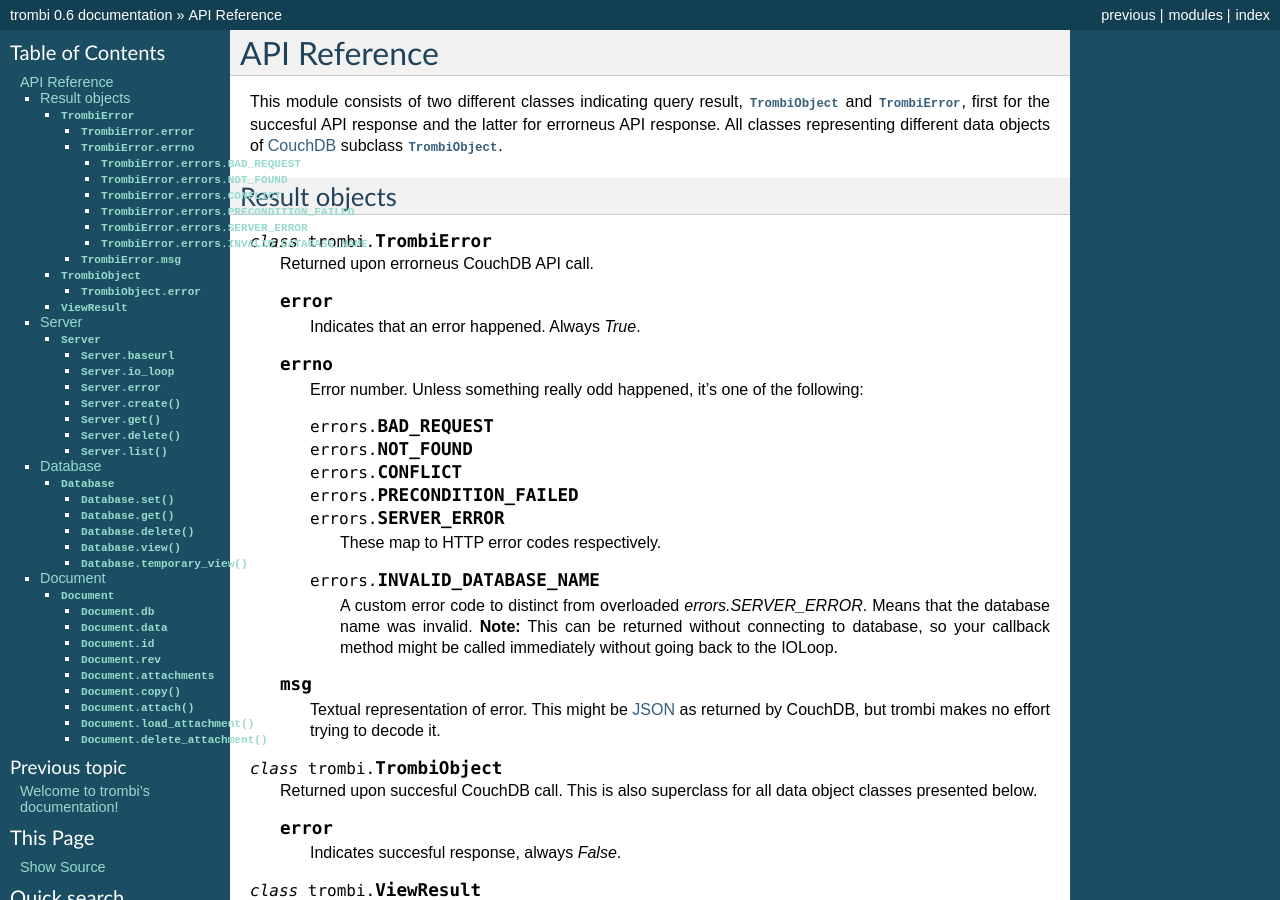
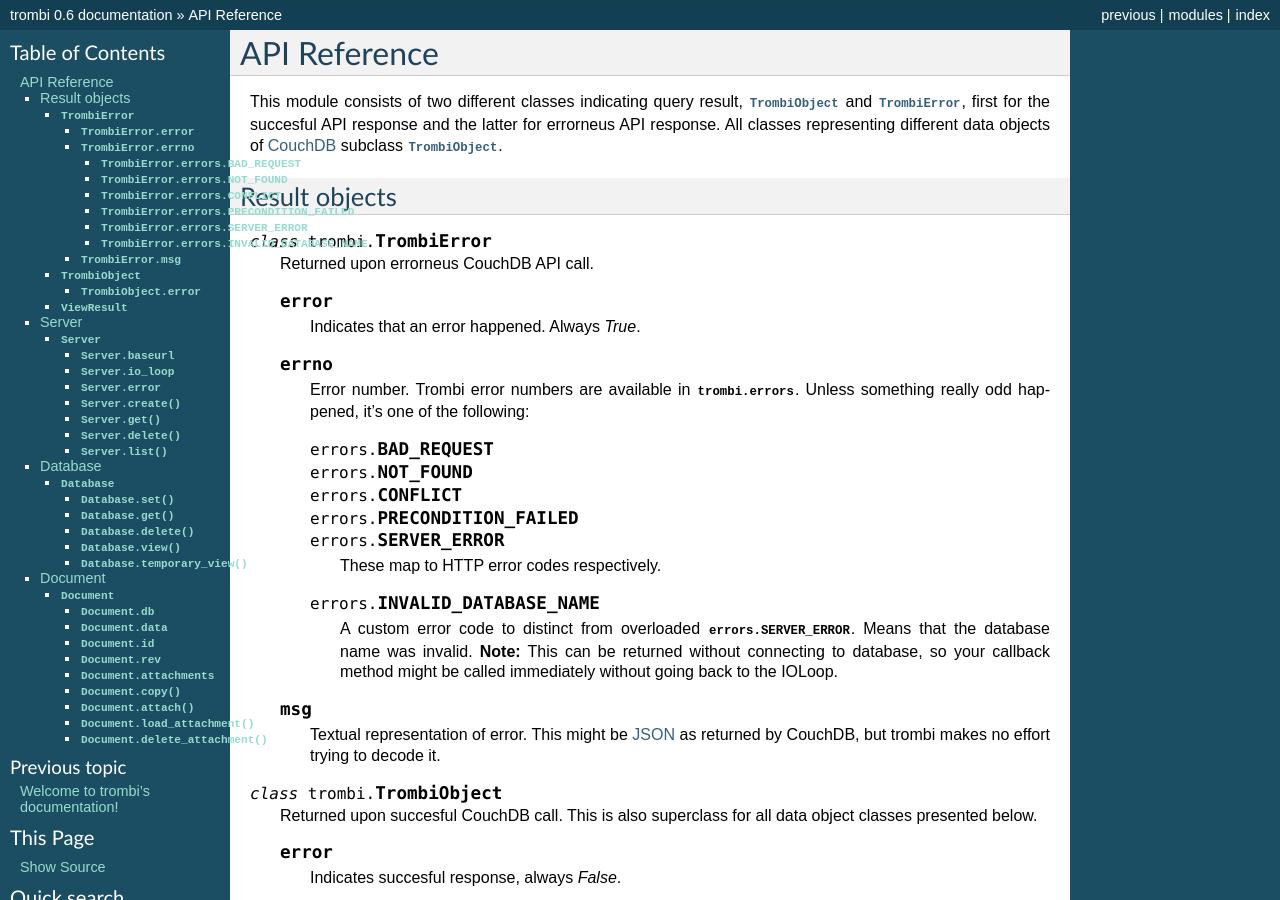
Before and after one commit to inoi/trombi, a Sphinx documentation site: the page built from doc/python-api.rst, in a window 1280 px wide and 900 px high. Built offline with Sphinx 7.4.7, drawn with Linux system fonts in a browser that asks for light colours.

Commit message:
doc: Improve error documentation

```diff
--- a/doc/python-api.rst
+++ b/doc/python-api.rst
@@ -29,8 +29,9 @@ Result objects
 
    .. attribute:: errno
 
-      Error number. Unless something really odd happened, it's one of
-      the following:
+      Error number. Trombi error numbers are available in
+      :mod:`trombi.errors`. Unless something really odd happened,
+      it's one of the following:
 
       .. attribute:: errors.BAD_REQUEST
                      errors.NOT_FOUND
@@ -43,7 +44,7 @@ Result objects
       .. attribute:: errors.INVALID_DATABASE_NAME
 
          A custom error code to distinct from overloaded
-         `errors.SERVER_ERROR`. Means that the
+         :attr:`errors.SERVER_ERROR`. Means that the
          database name was invalid. **Note:** This can be returned
          without connecting to database, so your callback method might
          be called immediately without going back to the IOLoop.
```
